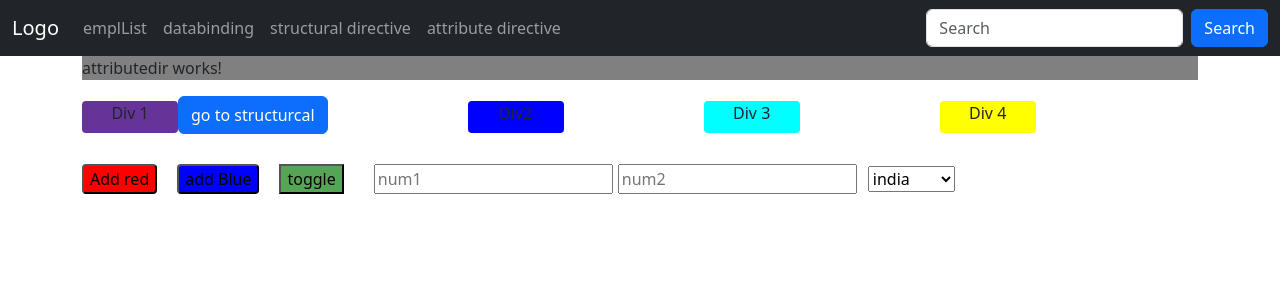
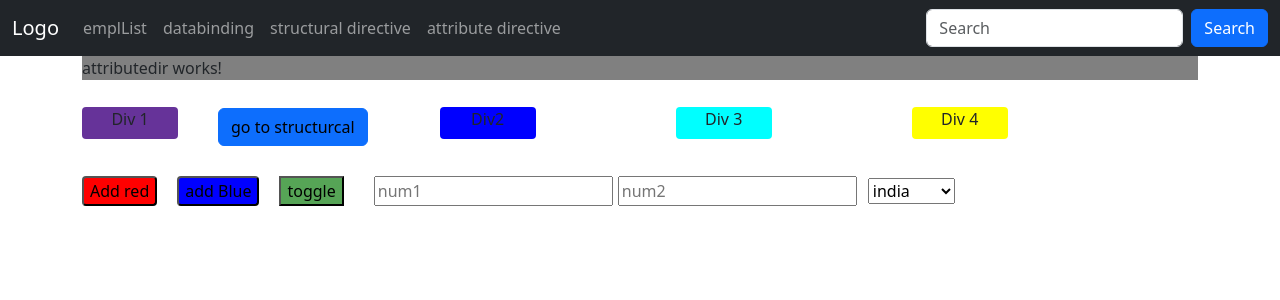
Before and after one commit to Amanavi75/Practice_ng, an Angular app: page /attributaldirective in a window 1280 px wide. Shown: the top 300 px of the page. Built offline with nearby package versions, Linux system fonts and the light colour scheme.

Commit message:
added some styling to attributive directive

```diff
--- a/src/app/components/attributedir/attributedir.component.css
+++ b/src/app/components/attributedir/attributedir.component.css
@@ -12,7 +12,7 @@ div{
 
 .b{
     background-color: blue;
-    margin-left: 140px;
+    margin-left: 70px;
     width: 12vh;
     height: 4vh;
     border-radius: 4px;
@@ -64,3 +64,10 @@ div{
 .combox{
     margin-left: 11px;
 }
+
+#str{
+    margin-top: 12px;
+    margin-left: 40px;
+    margin-right: 2px;
+    color: black;
+}
--- a/src/app/components/attributedir/attributedir.component.html
+++ b/src/app/components/attributedir/attributedir.component.html
@@ -4,7 +4,7 @@
 
 </div>
 
-<button class="btn btn-primary" [routerLink]="['/structuraldirective']"> go to structurcal </button>
+<button class="btn btn-primary" [routerLink]="['/structuraldirective']" id="str"> go to structurcal </button>
 
 <div class="b"[ngClass]="div1BgColor" >
     Div2
```
